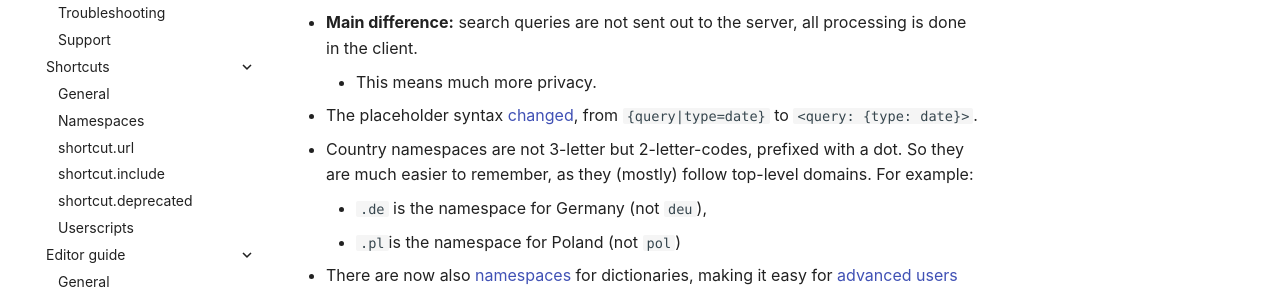
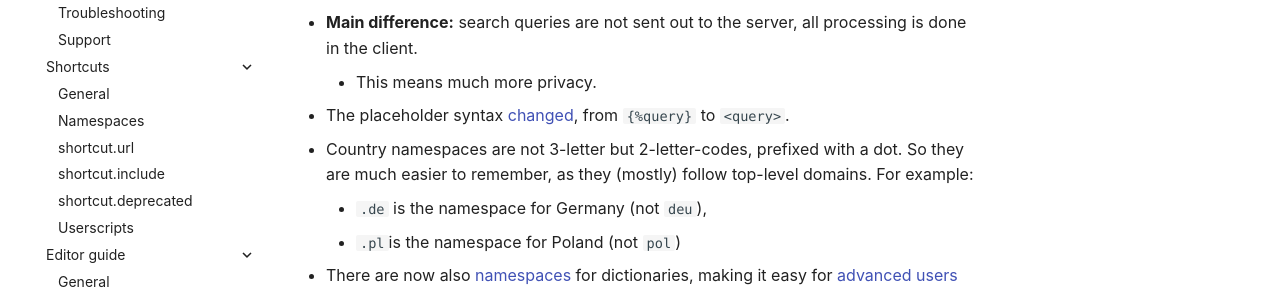
Before and after one commit to trovu/trovu, an MkDocs documentation site: the page built from docs/legacy/differences.md, in a window 1280 px wide and 1285 px high. Shown: the part 278-570 px from the top of the window. Built offline with MkDocs 1.6.1 and Material for MkDocs 9.7.7, drawn with Linux system fonts in a browser that asks for light colours; comment, search, counter and statistics services are not loaded.

Commit message:
Fix, simpler.

```diff
--- a/docs/legacy/differences.md
+++ b/docs/legacy/differences.md
@@ -6,7 +6,7 @@ If you know FindFind.it, then you almost know how Trovu works. However, a few th
 
 -   **Main difference:** search queries are not sent out to the server, all processing is done in the client.
     -   This means much more privacy.
--   The placeholder syntax [changed](../shortcuts/url.md), from `{query|type=date}` to `<query: {type: date}>`.
+-   The placeholder syntax [changed](../shortcuts/url.md), from `{%query}` to `<query>`.
 -   Country namespaces are not 3-letter but 2-letter-codes, prefixed with a dot. So they are much easier to remember, as they (mostly) follow top-level domains. For example:
     -   `.de` is the namespace for Germany (not `deu`),
     -   `.pl`is the namespace for Poland (not `pol`)
```
